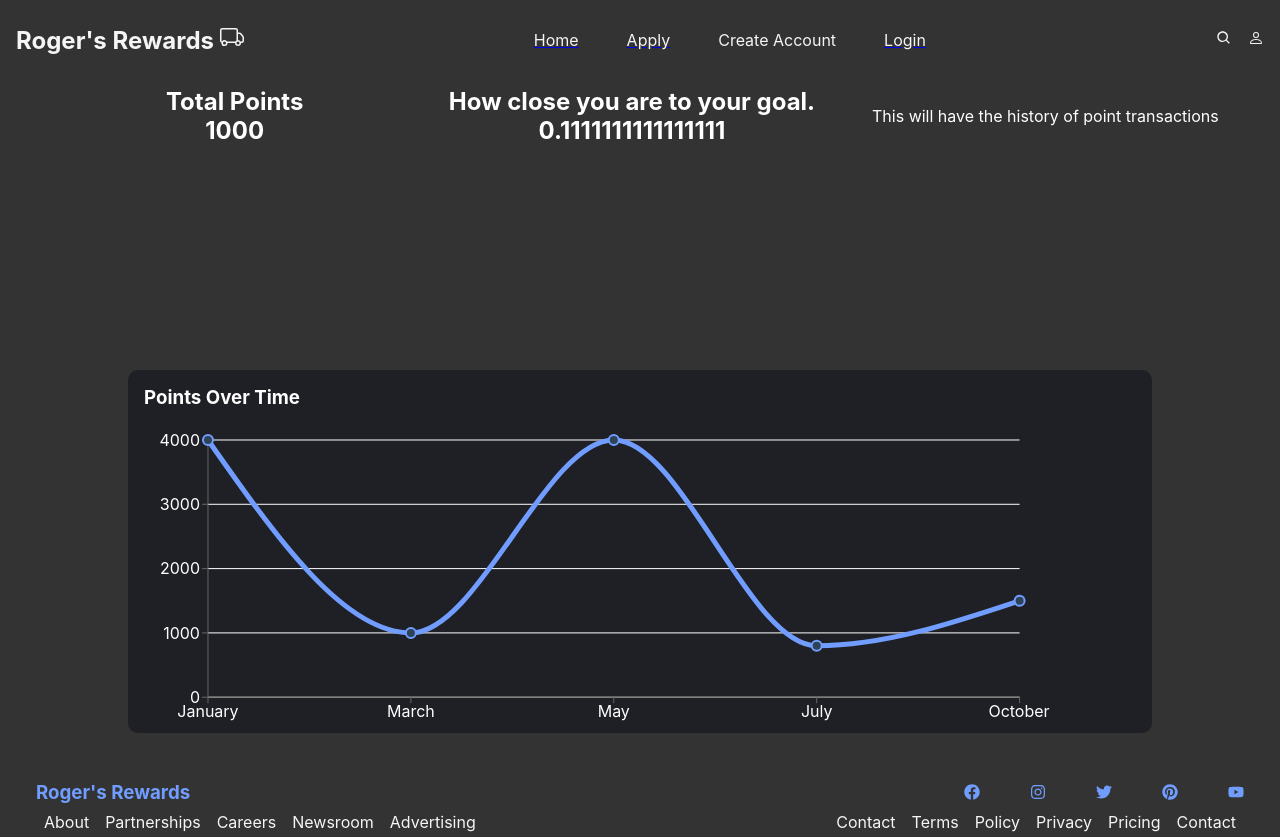
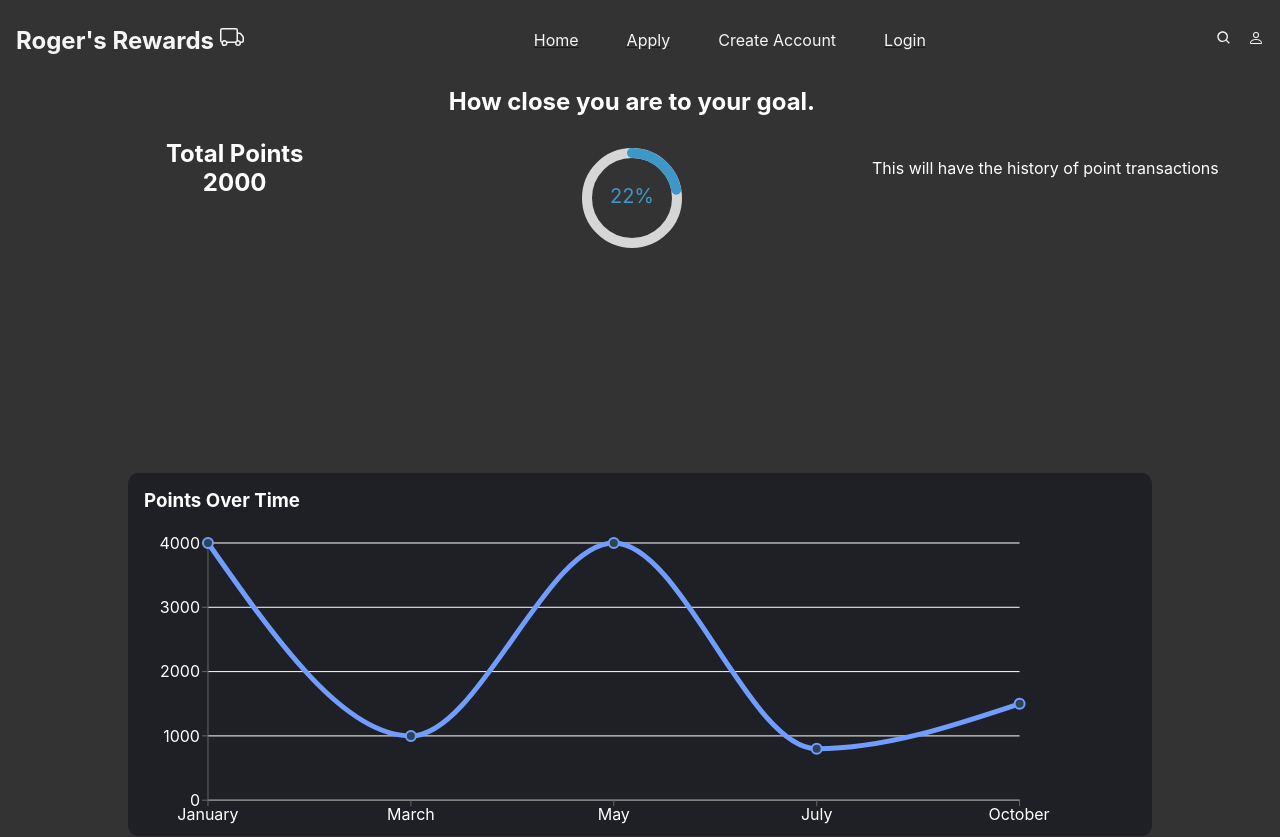
Before and after one commit to kennguyen061/TruckersRewardsProgram, a React (Create React App) app in the folder front-end/app/: page /points in a window 1280 px wide. Shown: the top 837 px of the page. Built offline with nearby package versions, Linux system fonts and the light colour scheme.

Commit message:
added the progress-bar

```diff
--- a/front-end/app/package.json
+++ b/front-end/app/package.json
@@ -10,6 +10,7 @@
     "crypto": "^1.0.1",
     "react": "^17.0.2",
     "react-chartjs-2": "^4.0.1",
+    "react-circular-progressbar": "^2.0.4",
     "react-dom": "^17.0.2",
     "react-icons": "^4.3.1",
     "react-responsive-carousel": "^3.2.22",
--- a/front-end/app/src/Components/PointsGraphics/ToGoal.css
+++ b/front-end/app/src/Components/PointsGraphics/ToGoal.css
@@ -16,6 +16,7 @@
   margin-bottom: 4rem;
   border: 1px solid #333;
   text-align: center;
+  align-content: center;
 }
 
 .total {
@@ -38,3 +39,11 @@
 .box p {
   color: #fff;
 }
+
+.featuredChart {
+  width: 100px;
+  height: 100px;
+  margin-left: auto;
+  margin-right: auto;
+  margin-top: 2rem;
+}
--- a/front-end/app/src/Components/PointsGraphics/ToGoal.js
+++ b/front-end/app/src/Components/PointsGraphics/ToGoal.js
@@ -1,9 +1,12 @@
 import "./ToGoal.css";
+import { CircularProgressbar } from "react-circular-progressbar";
+import "react-circular-progressbar/dist/styles.css";
+function ProgressBar() {
+  var totalPoints = 2000;
+  var goal = 9000;
+  var ratio = (totalPoints / goal) * 100;
+  ratio = ratio - (ratio % 1);
 
-function ProgressBar() {
-  var totalPoints = 1000;
-  var goal = 9000;
-  var ratio = totalPoints / goal;
   return (
     <div className="progress-bar">
       <div className="container">
@@ -18,7 +21,13 @@ function ProgressBar() {
             <div className="togoal">
               <div className="box">
                 <h2>How close you are to your goal.</h2>
-                <h2>{ratio}</h2>
+                <div className="featuredChart">
+                  <CircularProgressbar
+                    value={ratio}
+                    text={ratio + "%"}
+                    strokeWidth={10}
+                  />
+                </div>
               </div>
             </div>
           </div>
```
Also changed, not shown: 1 other file (tests, documents, lock files or other folders).
